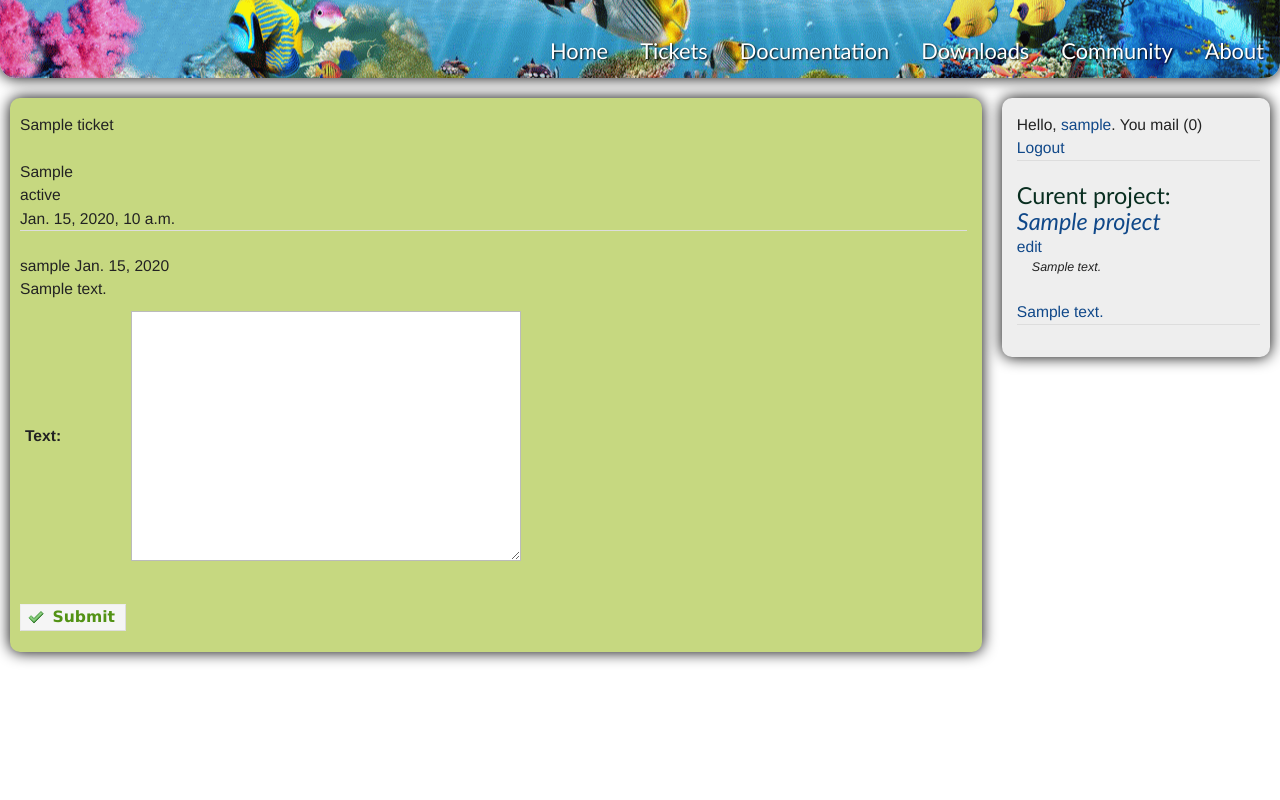
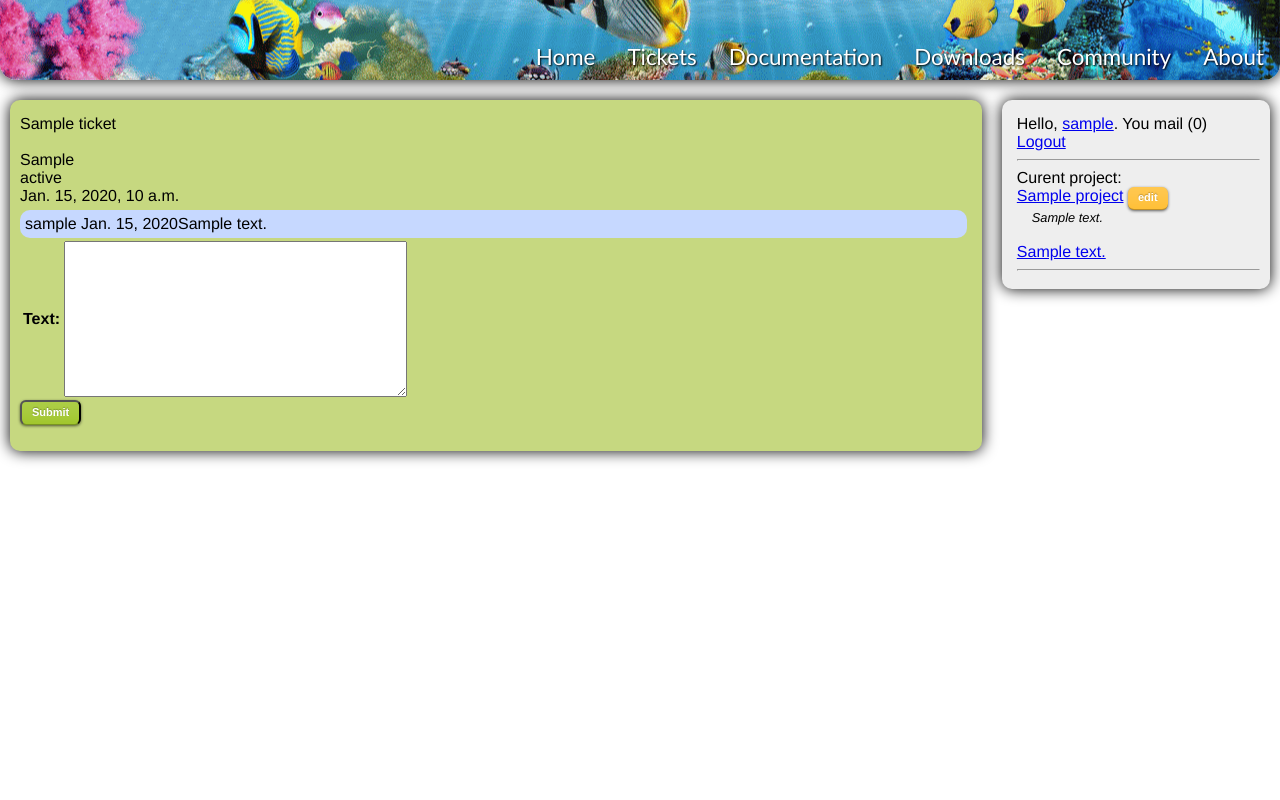
Before and after one commit to Project-Management-System/project-mik, a Django app: template templates/detail_ticket.html in a window 1280 px wide. Run offline with Django 3.2, Linux system fonts and the light colour scheme; a user stored in the database is signed in; tables that the repository leaves empty hold one stand-in row (values such as "Sample post"); the template is opened without the code that fills it: values that come from a table or form of the project are taken from there, most other values are stand-ins (such as "Sample title", 1, 10 or a date in 2020); lists and menus that the app fills with data are empty.

Commit message:
style update disble blueprint

```diff
--- a/Projects/models.py
+++ b/Projects/models.py
@@ -23,10 +23,10 @@ class Project(models.Model):
         return self.name
 
     def is_admin(self,user):
-        return user in self.admins.all()
+        return user in self.admins.all() or user.is_superuser
 
     def is_moder(self,user):
-        return user in self.moders.all() or user in self.admins.all()
+        return user in self.moders.all() or self.is_admin(user)
 
 class News(models.Model):
     title = models.CharField(max_length = 100)
--- a/Tickets/views.py
+++ b/Tickets/views.py
@@ -18,6 +18,7 @@ def detail_ticket(request,project_id,ticket_id):
     ticket = get_object_or_404(project.ticket_set,pk=ticket_id)
     user = request.user
     if request.method == 'POST':
+        form = AddCommentForm(request.POST or None)
         text = request.POST.get('text',None)
         if text and user.is_authenticated():
             ticket.comment_set.create(user=user, text=text)
@@ -64,6 +65,7 @@ def edit_ticket(request,project_id,ticket_id):
     is_moder = project.is_moder(request.user)
     return direct_to_template(request, 'edit_ticket.html', locals())
 
+@login_required
 def delete_ticket(request,project_id,ticket_id):
     project = get_object_or_404(Project,pk=project_id)
     ticket = get_object_or_404(project.ticket_set,pk=ticket_id)
@@ -73,6 +75,7 @@ def delete_ticket(request,project_id,ticket_id):
         return redirect('/project/%s/tickets/'%(project_id))
     return redirect('/project/%s/tickets/%s/'%(project_id,ticket_id))
 
+@login_required
 def delete_comment(request,project_id,ticket_id,comment_id):
     project = get_object_or_404(Project,pk=project_id)
     ticket = get_object_or_404(project.ticket_set,pk=ticket_id)
--- a/media/css/base.css
+++ b/media/css/base.css
@@ -1,9 +1,7 @@
-html{
-    font-size:1.3em;
-    }
 body{
-    font-family:,"Trebuchet MS",sans-serif;
-    }
+  margin:0px;
+  font-family: 'Helvetica Neue', Arial, Helvetica, sans-serif;
+}
 .body-layout{
     margin:0 auto;
     width:78.1em;
@@ -39,15 +37,7 @@ h2 a{
     font-style: italic;
     font-size:1em;
     }
-a,img{
-    border:none;
-    cursor:pointer;
-    text-decoration:none;
-    font-size:1em;
-    }
-a:link,a:visited{
-    color:#104889;
-    }
+
 #header {
     max-width: 1280px;
     height:5em;
@@ -65,7 +55,6 @@ a:link,a:visited{
 #container {
     position:relative;
     min-width:60em;
-    max-width:100em;
     }
 #nav-global {
     position:absolute;
@@ -126,7 +115,7 @@ a:link,a:visited{
   -webkit-box-shadow: #000000 0px 0px 15px;
 }
 
-#coment_proj{
+#comment_proj{
     border:none;
     text-decoration:none;
     font-size:0.8em;
@@ -142,3 +131,60 @@ a:link,a:visited{
 #id_password{
     width: 95%;
     }
+.moder {
+  float:right;
+}
+.comment_title {
+  float:left;
+}
+.comment {
+  background-color: #C6D8FF;
+  border-radius: 10px;
+  padding: 5px;
+  margin-top:5px;
+}
+
+.button, .button:visited {
+  background: #222 url(/media/overlay.png) repeat-x;
+  display: inline-block;
+  padding: 5px 10px 6px;
+  color: #ffffff;
+  text-decoration: none;
+  border-radius: 6px;
+  -moz-box-shadow: 0 1px 3px rgba(0,0,0,0.6);
+  -webkit-box-shadow: 0 1px 3px rgba(0,0,0,0.6);
+  text-shadow: 0 -1px 1px rgba(0,0,0,0.25);
+  border-bottom: 1px solid rgba(0,0,0,0.25);
+  position: relative;
+  cursor: pointer
+  float:left;
+}
+
+  .button:hover             { background-color: #111111; color: #ffffff; }
+  .button:active              { top: 1px; }
+  .small.button, .small.button:visited      { font-size: 11px}
+  .button, .button:visited,
+  .medium.button, .medium.button:visited    { font-size: 13px;
+                          font-weight: bold;
+                          line-height: 1;
+                          text-shadow: 0 -1px 1px rgba(0,0,0,0.25);
+                          }
+
+  .large.button, .large.button:visited      { font-size: 14px;
+                            padding: 8px 14px 9px; }
+
+  .super.button, .super.button:visited      { font-size: 34px;
+                            padding: 8px 14px 9px; }
+
+  .pink.button, .magenta.button:visited   { background-color: #e22092; }
+  .pink.button:hover              { background-color: #c81e82; }
+  .green.button, .green.button:visited    { background-color: #91bd09; }
+  .green.button:hover               { background-color: #749a02; }
+  .red.button, .red.button:visited      { background-color: #e62727; }
+  .red.button:hover             { background-color: #cf2525; }
+  .orange.button, .orange.button:visited    { background-color: #ff5c00; }
+  .orange.button:hover            { background-color: #d45500; }
+  .blue.button, .blue.button:visited        { background-color: #2981e4; }
+  .blue.button:hover              { background-color: #2575cf; }
+  .yellow.button, .yellow.button:visited    { background-color: #ffb515; }
+  .yellow.button:hover            { background-color: #fc9200; }
--- a/templates/base.html
+++ b/templates/base.html
@@ -2,12 +2,7 @@
   <head>
     <title>{%block title%}Full Fish{% endblock %}</title>
     {% block blueprint %}
-      <link rel="stylesheet" href="/media/css/blueprint/screen.css" type="text/css" media="screen, projection">
-      <link rel="stylesheet" href="/media/css/blueprint/print.css" type="text/css" media="print">
-      <link rel="stylesheet" href="/media/css/blueprint/plugins/buttons/screen.css" type="text/css">
-      <!--[if lt IE 8]>
-        <link rel="stylesheet" href="css/blueprint/ie.css" type="text/css" media="screen, projection">
-      <![endif]-->
+
     {% endblock blueprint %}
     {% block dojo %}
       <script src="/media/js/dojo.js" type="text/javascript"></script>
@@ -32,6 +27,7 @@
           </ul>
       </div>
   </div>
+  <div>
     {% endblock header %}
     <div id="left_panel">
       {% block left_panel %} {% endblock %}
@@ -39,5 +35,6 @@
     <div id="right_panel">
       {% block right_panel %} {% endblock %}
     </div>
+  </div>
   </body>
 </html>
--- a/templates/detail_ticket.html
+++ b/templates/detail_ticket.html
@@ -1,7 +1,12 @@
 {% extends "index.html" %}
 
 {% block left_panel %}
-  {% if is_moder %}<a href="edit/">Edit ticket</a><a href="delete/">Delete ticket</a><br>{% endif %}
+  {% if is_moder %}
+    <div class="moder">
+      <a class="small button red" href="delete/">Delete ticket</a>
+      <a class="small button yellow" href="edit/">Edit ticket</a>
+    </div>
+  {% endif %}
   {{ ticket.name }}<br>
   {{ ticket.desription }}<br>
   {{ ticket.type }}<br>
@@ -9,19 +14,17 @@
   {{ ticket.datetime_started }}
 
   {% for i in comments %}
-    <hr />
-    {{ i.user }} {{ i.datetime }}<br />
-    {{ i.text }}
-    {% if is_moder %}<a href="comment/{{ i.id }}/delete/">Delete comment</a><br>{% endif %}
+  <div class="comment">
+    <div class="comment_title">{{ i.user }} {{ i.datetime }}</div>{% if is_moder %}<div class="moder"><a class="small button red" href="comment/{{ i.id }}/delete/">Delete comment</a></div><br>{% endif %}
+    <div class="comment_text">{{ i.text }}</div>
+  </div>
   {% endfor %}
   {% if user.is_authenticated %}
-  <form action="add/" method="post">{% csrf_token %}
+  <form action="." method="post">{% csrf_token %}
     <table>
       {{ form }}
     </table>
-    <button type="submit" class="button positive">
-      <img src="/media/css/blueprint/plugins/buttons/icons/tick.png" alt=""/> Submit
-    </button>
+    <input type="submit" class="small button green" />
   </form>
   {% endif %}
 {% endblock %}
--- a/templates/index.html
+++ b/templates/index.html
@@ -19,9 +19,10 @@
     <a href="/account/login/">Login</a> or <a href="/account/register/">Register</a> <hr>
 {% endif %}
 {% if project %}
-  <h2>Curent project:<br><a href="{% if project.id != 1 %}/project/{{ project.id }}{% endif %}/">{{ project.name }}</a></h2>
-  <a href="/project/{{ project.id }}/edit/">edit</a><br>
-  <div id="coment_proj">{{ project.description }}</div><br>
+  Curent project:<br>
+  <a href="{% if project.id != 1 %}/project/{{ project.id }}{% endif %}/">{{ project.name }}</a>
+  <a href="/project/{{ project.id }}/edit/" class="small button yellow">edit</a><br>
+  <div id="comment_proj">{{ project.description }}</div><br>
   {% for i in project.tags.all %}
     <div id="tag"><a href="/tag/{{ i.text }}/">{{ i.text }}</a></div>
   {% empty %}
```
Also changed, not shown: templates/detail_news.html (+7 -4 lines), media/overlay.png (added).
